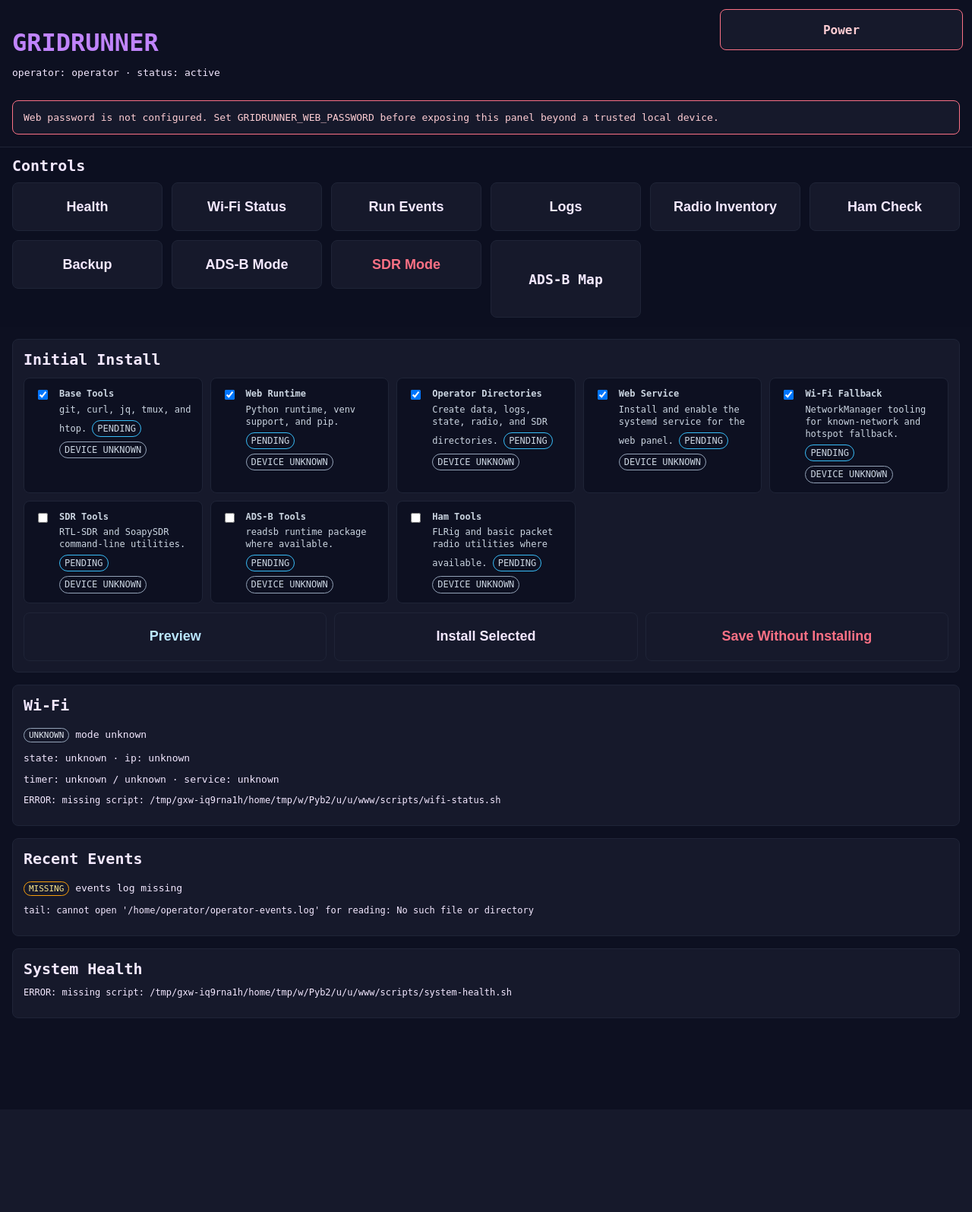
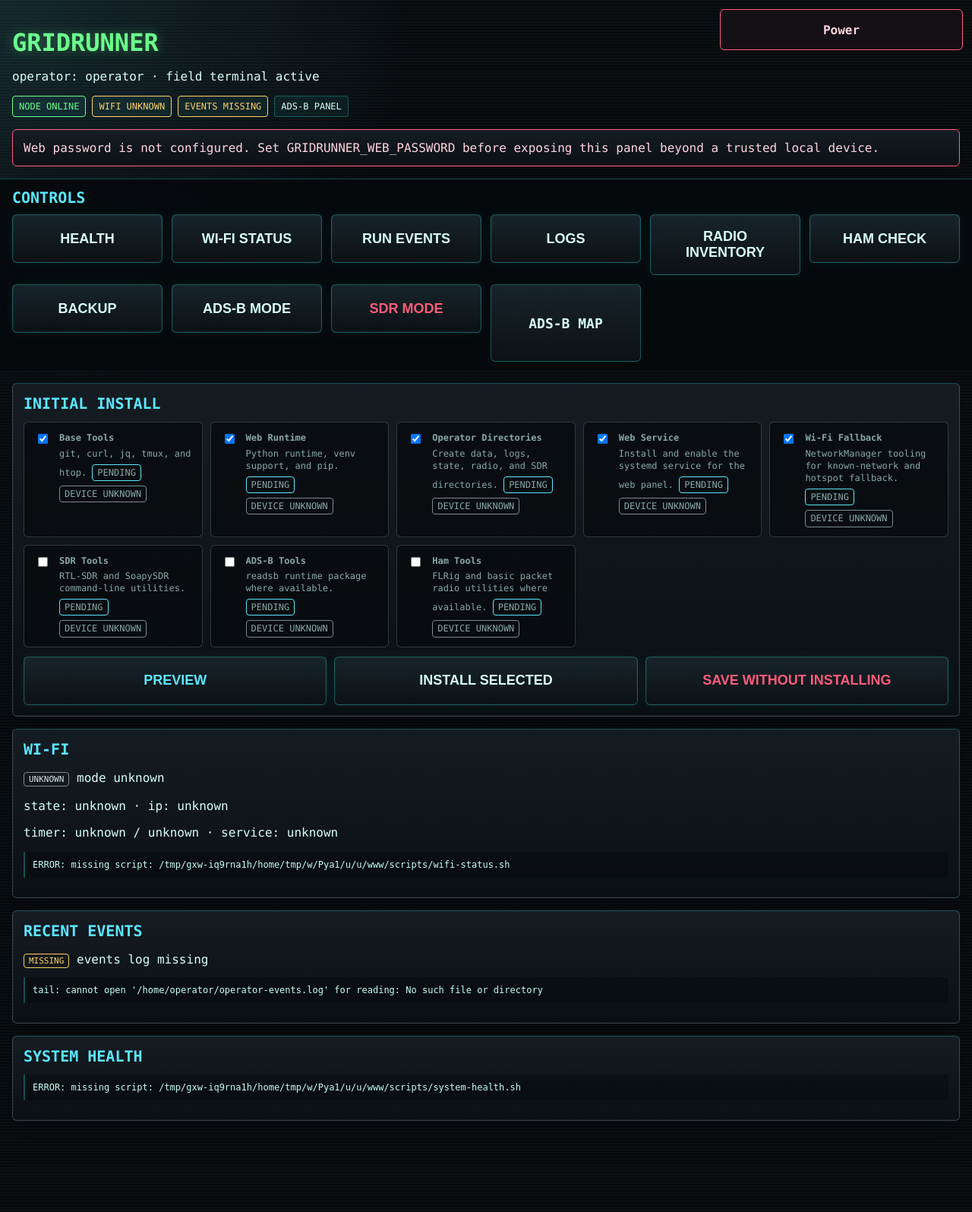
Before and after one commit to jfergs/gridrunner, a FastAPI app: page / in a window 1280 px wide. Shown: the whole page at 76% size. Before the commit the page ends 1313 px from the top, so only its background shows below. Run offline with FastAPI, Linux system fonts and the light colour scheme.

Commit message:
Apply retrofuture field terminal styling

```diff
--- a/web/templates/index.html
+++ b/web/templates/index.html
@@ -4,25 +4,46 @@
   <meta name="viewport" content="width=device-width, initial-scale=1">
   <title>GRIDRUNNER</title>
   <style>
+    :root {
+      --bg: #070a0d;
+      --panel: #10161c;
+      --panel-strong: #151d24;
+      --line: #2dfff3;
+      --line-dim: rgba(45, 255, 243, 0.28);
+      --text: #d7fff8;
+      --muted: #88a9a4;
+      --green: #6cff8d;
+      --amber: #ffd166;
+      --red: #ff5c7a;
+      --cyan: #5be7ff;
+      --chrome: #7a8b91;
+    }
     body {
-      background: #0d1021;
-      color: #f3e8ff;
-      font-family: monospace;
+      background:
+        linear-gradient(rgba(255, 255, 255, 0.025) 50%, rgba(0, 0, 0, 0.025) 50%),
+        radial-gradient(circle at top left, rgba(91, 231, 255, 0.13), transparent 34rem),
+        var(--bg);
+      background-size: 100% 4px, auto, auto;
+      color: var(--text);
+      font-family: "SFMono-Regular", Consolas, "Liberation Mono", monospace;
       margin: 0;
       padding: 16px 16px 120px;
       -webkit-text-size-adjust: 100%;
     }
     h1 {
-      color: #c084fc;
+      color: var(--green);
       font-size: 32px;
       margin-bottom: 6px;
+      text-shadow: 0 0 16px rgba(108, 255, 141, 0.35);
     }
     h2 {
       font-size: 20px;
       margin: 0 0 12px;
+      color: var(--cyan);
+      text-transform: uppercase;
     }
     a {
-      color: #bae6fd;
+      color: var(--cyan);
     }
     .topbar {
       display: flex;
@@ -40,16 +61,19 @@
       width: 100%;
       min-height: 64px;
       padding: 18px;
-      border-radius: 8px;
-      border: 1px solid #1f2437;
-      background: #16192b;
-      color: #f3e8ff;
+      border-radius: 6px;
+      border: 1px solid var(--line-dim);
+      background: linear-gradient(180deg, #17242b, #0c1115);
+      color: var(--text);
       font-size: 18px;
       font-weight: 700;
+      text-transform: uppercase;
       touch-action: manipulation;
+      box-shadow: inset 0 0 0 1px rgba(255, 255, 255, 0.04), 0 0 16px rgba(45, 255, 243, 0.06);
     }
     button:hover {
-      background: #1f2437;
+      border-color: var(--line);
+      background: linear-gradient(180deg, #1d3038, #0e171c);
     }
     .control-link {
       min-height: 64px;
@@ -57,30 +81,32 @@
       align-items: center;
       justify-content: center;
       padding: 18px;
-      border-radius: 8px;
-      border: 1px solid #1f2437;
-      background: #16192b;
-      color: #f3e8ff;
+      border-radius: 6px;
+      border: 1px solid var(--line-dim);
+      background: linear-gradient(180deg, #17242b, #0c1115);
+      color: var(--text);
       font-size: 18px;
       font-weight: 700;
       text-align: center;
       text-decoration: none;
+      text-transform: uppercase;
     }
     .control-link:hover {
-      background: #1f2437;
+      border-color: var(--line);
+      background: linear-gradient(180deg, #1d3038, #0e171c);
     }
     .secondary {
-      color: #bae6fd;
+      color: var(--cyan);
     }
-    .danger { color: #fb7185; }
+    .danger { color: var(--red); }
     .command-panel {
       position: sticky;
       bottom: 0;
       z-index: 10;
       margin: 16px -16px 0;
       padding: 12px 16px calc(12px + env(safe-area-inset-bottom));
-      background: rgba(13, 16, 33, 0.96);
-      border-top: 1px solid #1f2437;
+      background: rgba(7, 10, 13, 0.96);
+      border-top: 1px solid var(--line-dim);
       backdrop-filter: blur(10px);
     }
     .command-panel h2 {
@@ -98,9 +124,9 @@
       gap: 10px;
       align-items: start;
       padding: 12px;
-      background: #0d1021;
-      border: 1px solid #1f2437;
-      border-radius: 8px;
+      background: rgba(7, 10, 13, 0.74);
+      border: 1px solid rgba(122, 139, 145, 0.35);
+      border-radius: 6px;
     }
     .install-item input {
       margin-top: 3px;
@@ -110,7 +136,7 @@
       margin-bottom: 4px;
     }
     .install-item span {
-      color: #cbd5e1;
+      color: var(--muted);
       font-size: 12px;
       line-height: 1.35;
     }
@@ -118,48 +144,49 @@
       display: inline-block;
       margin-top: 6px;
       padding: 2px 6px;
-      border-radius: 999px;
-      border: 1px solid #334155;
-      color: #cbd5e1;
+      border-radius: 4px;
+      border: 1px solid rgba(122, 139, 145, 0.55);
+      color: var(--muted);
       font-size: 11px;
       text-transform: uppercase;
+      letter-spacing: 0;
     }
     .status-installed {
-      border-color: #22c55e;
-      color: #bbf7d0;
+      border-color: var(--green);
+      color: var(--green);
     }
     .status-skipped {
-      border-color: #f59e0b;
-      color: #fde68a;
+      border-color: var(--amber);
+      color: var(--amber);
     }
     .status-pending {
-      border-color: #38bdf8;
-      color: #bae6fd;
+      border-color: var(--cyan);
+      color: var(--cyan);
     }
     .status-failed {
-      border-color: #ef4444;
-      color: #fecaca;
+      border-color: var(--red);
+      color: var(--red);
     }
     .health-present {
-      border-color: #22c55e;
-      color: #bbf7d0;
+      border-color: var(--green);
+      color: var(--green);
     }
     .health-missing,
     .health-degraded {
-      border-color: #f59e0b;
-      color: #fde68a;
+      border-color: var(--amber);
+      color: var(--amber);
     }
     .health-unknown {
-      border-color: #94a3b8;
-      color: #e2e8f0;
+      border-color: var(--chrome);
+      color: #d7e4e6;
     }
     .health-fresh {
-      border-color: #22c55e;
-      color: #bbf7d0;
+      border-color: var(--green);
+      color: var(--green);
     }
     .health-stale {
-      border-color: #f59e0b;
-      color: #fde68a;
+      border-color: var(--amber);
+      color: var(--amber);
     }
     .actions {
       display: grid;
@@ -170,18 +197,24 @@
     .panel {
       margin-top: 16px;
       padding: 14px;
-      background: #16192b;
-      border: 1px solid #1f2437;
-      border-radius: 8px;
+      background: linear-gradient(180deg, rgba(21, 29, 36, 0.96), rgba(11, 16, 20, 0.96));
+      border: 1px solid rgba(122, 139, 145, 0.4);
+      border-top-color: var(--line-dim);
+      border-radius: 6px;
+      box-shadow: inset 0 0 0 1px rgba(255, 255, 255, 0.025), 0 16px 40px rgba(0, 0, 0, 0.28);
     }
     .warning {
-      border-color: #fb7185;
-      color: #fecdd3;
+      border-color: var(--red);
+      color: #ffd5de;
     }
     pre {
       white-space: pre-wrap;
       overflow-x: auto;
       font-size: 12px;
+      color: #c4fff3;
+      background: rgba(0, 0, 0, 0.28);
+      border-left: 2px solid var(--line-dim);
+      padding: 10px;
     }
     .power-tray {
       position: fixed;
@@ -196,10 +229,10 @@
       align-items: center;
       justify-content: center;
       padding: 0 16px;
-      border-radius: 8px;
-      border: 1px solid #fb7185;
-      background: #16192b;
-      color: #fecdd3;
+      border-radius: 6px;
+      border: 1px solid var(--red);
+      background: #151016;
+      color: #ffd5de;
       font-size: 16px;
       font-weight: 700;
       cursor: pointer;
@@ -213,10 +246,37 @@
       padding: 10px;
       display: grid;
       gap: 10px;
-      border: 1px solid #1f2437;
-      border-radius: 8px;
-      background: rgba(13, 16, 33, 0.98);
+      border: 1px solid rgba(122, 139, 145, 0.4);
+      border-radius: 6px;
+      background: rgba(7, 10, 13, 0.98);
       box-shadow: 0 12px 30px rgba(0, 0, 0, 0.35);
+    }
+    .node-strip {
+      display: flex;
+      flex-wrap: wrap;
+      gap: 8px;
+      margin-top: 12px;
+    }
+    .node-chip {
+      padding: 6px 8px;
+      border: 1px solid var(--line-dim);
+      border-radius: 4px;
+      background: rgba(45, 255, 243, 0.06);
+      color: var(--text);
+      font-size: 12px;
+      text-transform: uppercase;
+    }
+    .node-chip-ok {
+      border-color: var(--green);
+      color: var(--green);
+    }
+    .node-chip-warn {
+      border-color: var(--amber);
+      color: var(--amber);
+    }
+    .node-chip-danger {
+      border-color: var(--red);
+      color: var(--red);
     }
     @media (max-width: 640px) {
       body {
@@ -251,7 +311,18 @@
   <div class="topbar">
     <div>
       <h1>GRIDRUNNER</h1>
-      <p>operator: {{ operator_user }} · status: active</p>
+      <p>operator: {{ operator_user }} · field terminal active</p>
+      {% set wifi = wifi_status|default({}) %}
+      <div class="node-strip">
+        <span class="node-chip node-chip-ok">NODE ONLINE</span>
+        <span class="node-chip {% if wifi.get('status') == 'present' %}node-chip-ok{% else %}node-chip-warn{% endif %}">
+          WIFI {{ wifi.get('mode', 'unknown') }}
+        </span>
+        <span class="node-chip {% if event_status.status == 'fresh' %}node-chip-ok{% else %}node-chip-warn{% endif %}">
+          EVENTS {{ event_status.status }}
+        </span>
+        <span class="node-chip">ADS-B PANEL</span>
+      </div>
     </div>
   </div>
   <details class="power-tray">
@@ -330,7 +401,6 @@
   </div>
 
   <div class="panel">
-    {% set wifi = wifi_status|default({}) %}
     {% set wifi_text = wifi_output|default('Wi-Fi status unavailable until the web service restarts.') %}
     <h2>Wi-Fi</h2>
     <span class="status health-{{ wifi.get('status', 'unknown') }}">{{ wifi.get('status', 'unknown') }}</span>
```
Also changed, not shown: tests/test_template_render.py (+27 -0 lines).
